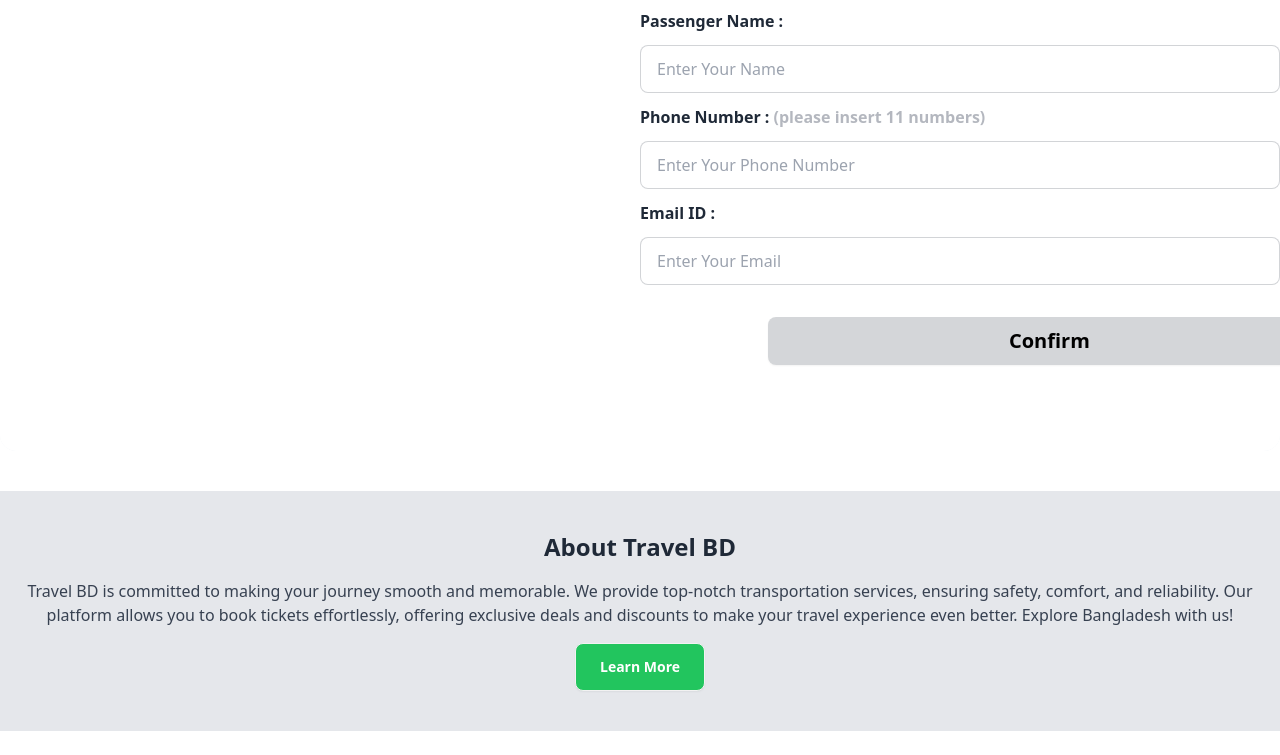
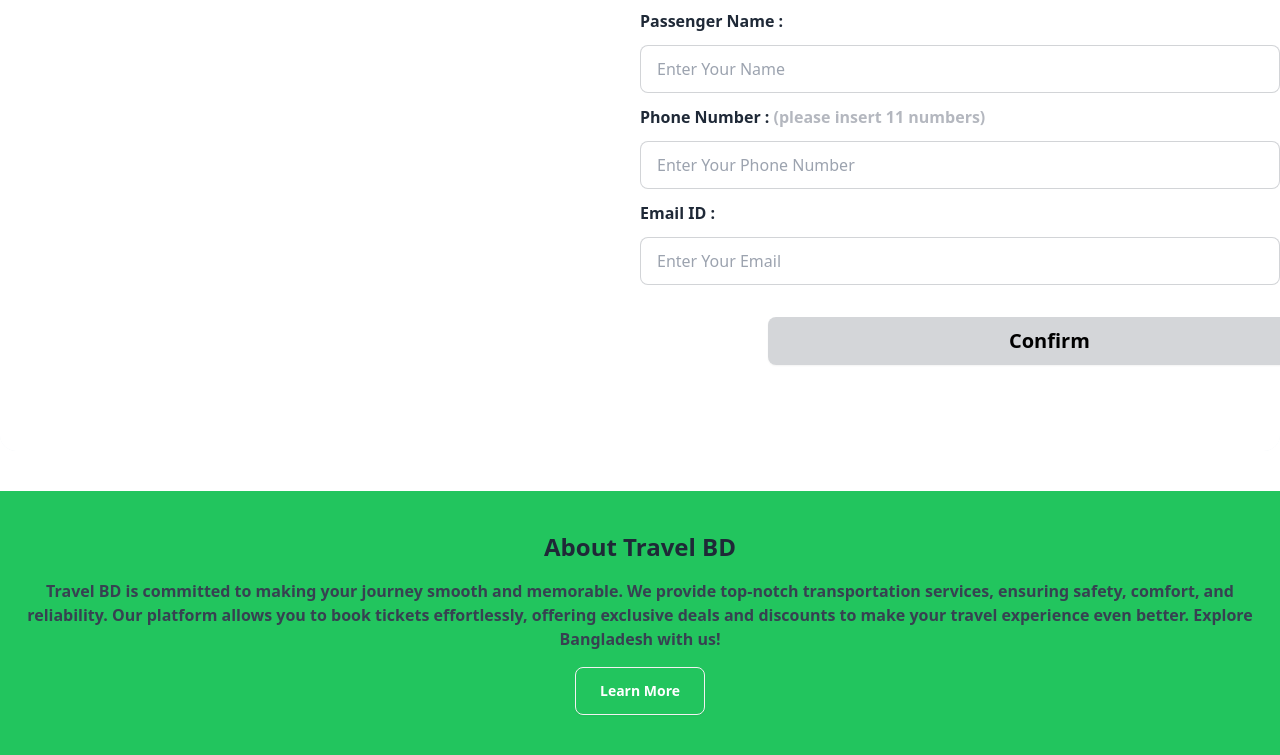
Before and after one commit to AlfazMahmudRizve/CSE-3532-C221004-Final-Project, a plain HTML site: page index.html in a window 1280 px wide. Shown: the part 2417-3172 px from the top of the page. Before the commit the page ends 3148 px from the top, so only its background shows below. Drawn offline with nearby package versions, Linux system fonts and the light colour scheme.

Commit message:
responsive fix

```diff
--- a/index.html
+++ b/index.html
@@ -12,9 +12,9 @@
 </head>
 
 <body>
-    <header>
+    <header >
         <nav>
-            <div class="navbar bg-base-100">
+            <div class="navbar bg-base-100 ">
                 <div class="navbar-start">
                     <div class="dropdown">
                         <div tabindex="0" role="button" class="btn btn-ghost lg:hidden">
@@ -25,7 +25,7 @@
                             </svg>
                         </div>
                         <ul tabindex="0"
-                            class="menu menu-sm dropdown-content mt-3 z-[1] p-2 shadow bg-base-100 rounded-box w-52">
+                            class="menu menu-sm dropdown-content mt-3 z-[1] p-2 shadow bg-base-100 rounded-box w-52 menu-lg ">
                             <li><a href="#">Home</a></li>
                             <li><a href="#aboutsd">About</a></li>
 
@@ -330,10 +330,10 @@
             </div>
         </section>
 
-        <section id="scroll-about" class="bg-gray-200 py-10" >
+        <section id="scroll-about" class="bg-green-500 py-10" >
             <div class="container mx-auto text-center">
                 <h2 class="text-2xl font-bold mb-4">About Travel BD</h2>
-                <p class="text-gray-700 px-6">Travel BD is committed to making your journey smooth and memorable. We provide top-notch transportation services, ensuring safety, comfort, and reliability. Our platform allows you to book tickets effortlessly, offering exclusive deals and discounts to make your travel experience even better. Explore Bangladesh with us!</p>
+                <p class="text-gray-700 px-6 font-semibold">Travel BD is committed to making your journey smooth and memorable. We provide top-notch transportation services, ensuring safety, comfort, and reliability. Our platform allows you to book tickets effortlessly, offering exclusive deals and discounts to make your travel experience even better. Explore Bangladesh with us!</p>
                 <div class="mt-4">
                     <a href="#" class="btn bg-green-500 text-white font-bold px-6">Learn More</a>
                 </div>
--- a/style.css
+++ b/style.css
@@ -1,4 +1,9 @@
-*{
+* {
        scroll-behavior: smooth;
 
+
 }
+
+body{
+       width: 100%;
+}
```
